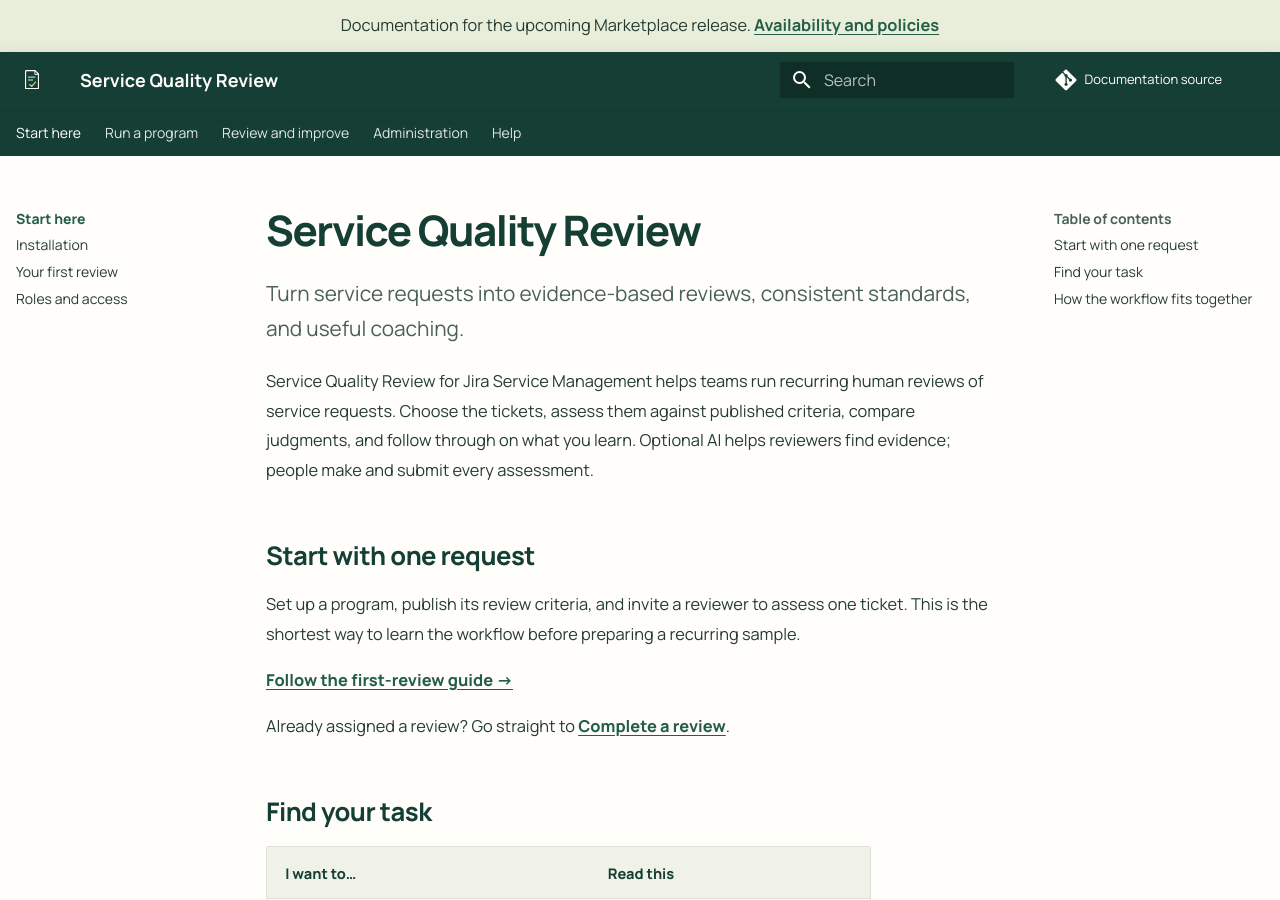
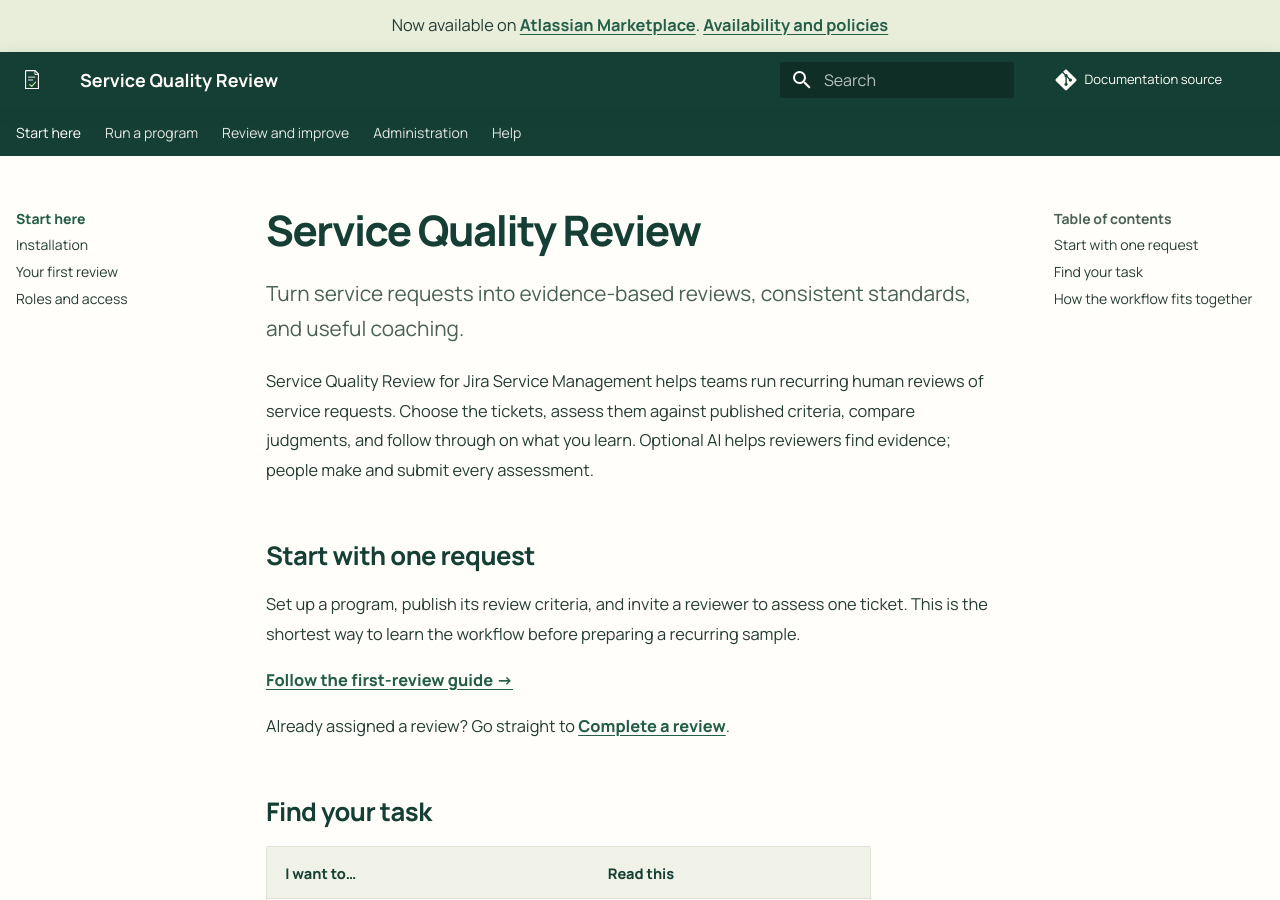
Before and after one commit to magnascale/sqrjsm-public-docs, an MkDocs documentation site: the page built from docs/index.md, in a window 1280 px wide and 900 px high. Built offline with MkDocs 1.6.1 and Material for MkDocs 9.7.7, drawn with Linux system fonts in a browser that asks for light colours.

Commit message:
Update documentation for the public Marketplace launch (#3)

```diff
--- a/overrides/main.html
+++ b/overrides/main.html
@@ -1,4 +1,4 @@
 {% extends "base.html" %}
 {% block announce %}
-Documentation for the upcoming Marketplace release. <a href="{{ 'help/availability/' | url }}">Availability and policies</a>
+Now available on <a href="https://marketplace.atlassian.com/apps/820182069/service-quality-review-for-jira-service-management">Atlassian Marketplace</a>. <a href="{{ 'help/availability/' | url }}">Availability and policies</a>
 {% endblock %}
```
